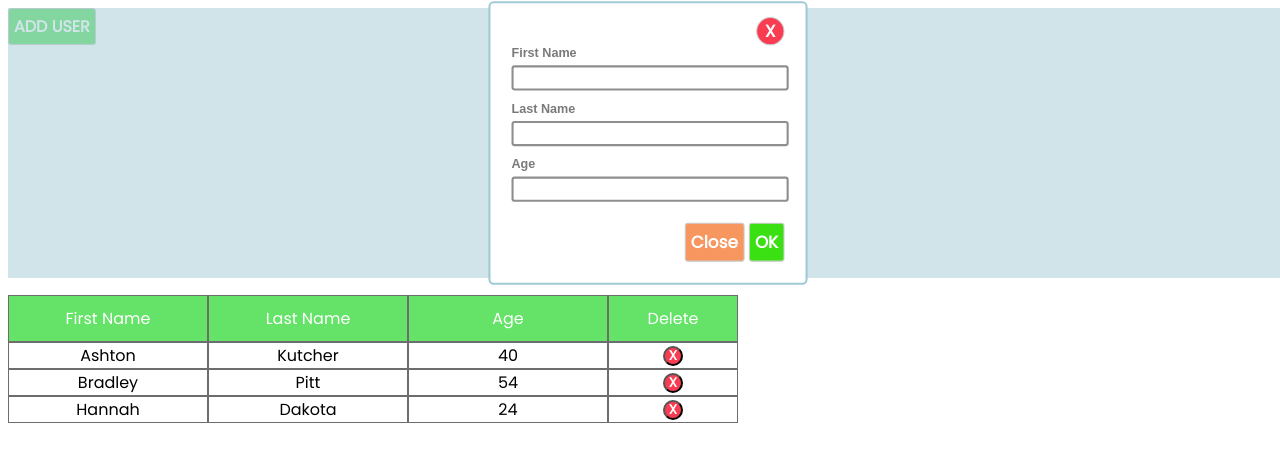
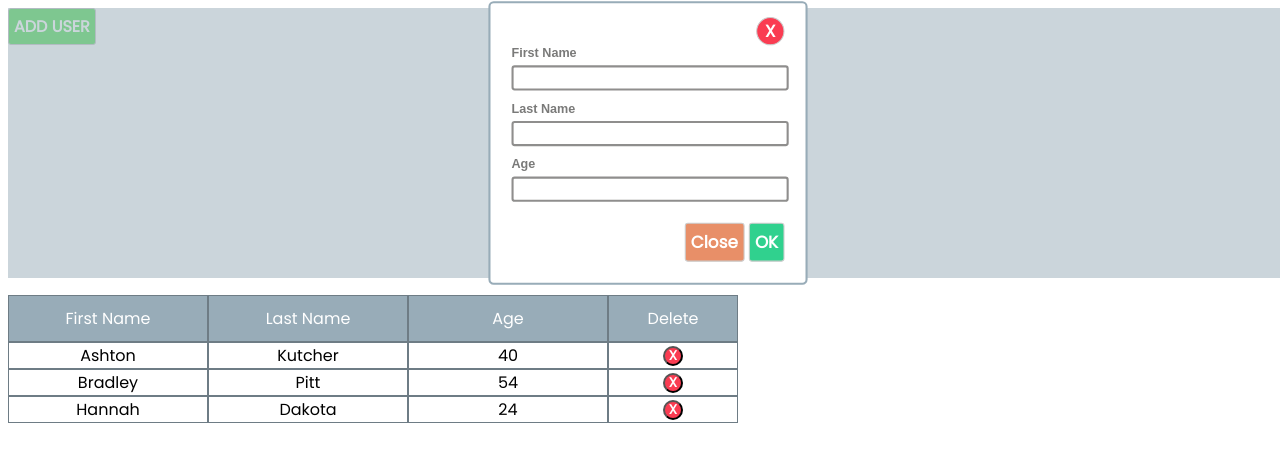
Before and after one commit to mazurkevichandrei/06-onl-01-js, a plain HTML site: page fillTable/index.html in a window 1280 px wide. Both pictures are taken after a click on the element "ADD USER". Drawn offline with Linux system fonts and the light colour scheme.

Commit message:
Update style.css

```diff
--- a/fillTable/style.css
+++ b/fillTable/style.css
@@ -10,7 +10,7 @@
     width: 100%;
     margin: 0 auto;
     /* height: 100%; */
-    background: rgba(161, 202, 214,0.5);
+    background: rgba(152, 172, 184,0.5);
     cursor: pointer;
     opacity: 0;
     transition: all linear .5s;
@@ -28,7 +28,7 @@
     right: 0;
     margin: auto;
     cursor: default;
-    border: 2px solid rgba(161, 202, 214, 1);
+    border: 2px solid rgba(152, 172, 184, 1);
     border-radius: 5px;
     transform: scale(1.05);
 }
@@ -110,11 +110,11 @@
 }
 .ok{
     color: #fff;
-    background-color: #3be012;
+    background-color: #30d18e;
 }
 .close{
     color: #fff;
-    background-color: #f7965e;
+    background-color: #e88f68;
 }
 .btn:hover {
     /* border-color: #333; */
@@ -142,7 +142,7 @@
     transition: all linear .3s;
 }
 .customers-item_header{
-    background-color: #64e368;
+    background-color: #98acb8;
     color: #fff;
 }
 .customers-item_header div{
@@ -160,7 +160,7 @@
     max-width: 130px;
 }
 .customers-item_cell{
-    border: 1px solid #6d6d6e;
+    border: 1px solid #6e7c85;
     width: 100%;
     box-sizing: border-box;
     text-align: center;
```
